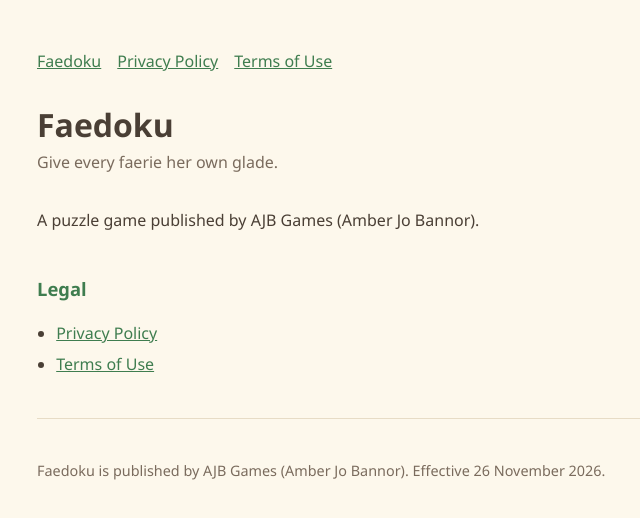
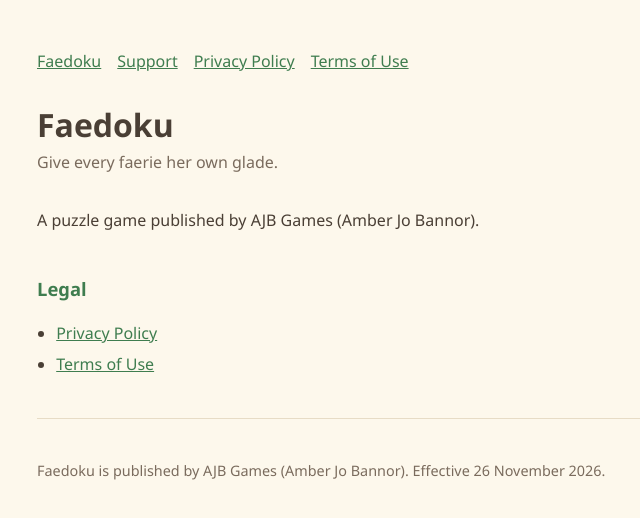
Before and after one commit to bilalxhmed/faedoku-legal, a plain HTML site: page index.html in a window 1280 px wide. Shown: the whole page, without its empty margins (235-875 px from the left). Drawn offline with Linux system fonts and the light colour scheme.

Commit message:
The other three pages link to Support too
Co-Authored-By: Claude Opus 5 <noreply@anthropic.com>

```diff
--- a/index.html
+++ b/index.html
@@ -9,7 +9,7 @@
 </head>
 <body>
 <main>
-<nav><a href="./">Faedoku</a><a href="privacy.html">Privacy Policy</a><a href="terms.html">Terms of Use</a></nav>
+<nav><a href="./">Faedoku</a><a href="support.html">Support</a><a href="privacy.html">Privacy Policy</a><a href="terms.html">Terms of Use</a></nav>
 
 <h1>Faedoku</h1>
 <p class="sub">Give every faerie her own glade.</p>
```
Also changed, not shown: privacy.html (+1 -1 lines), terms.html (+1 -1 lines).
